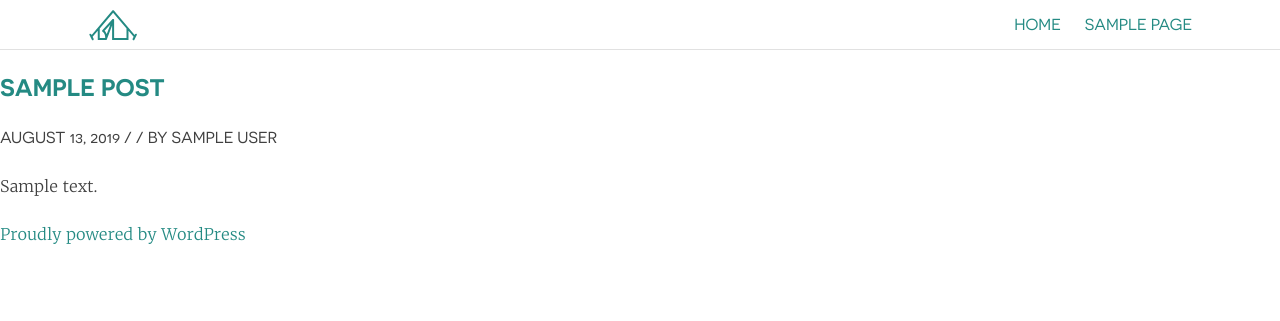
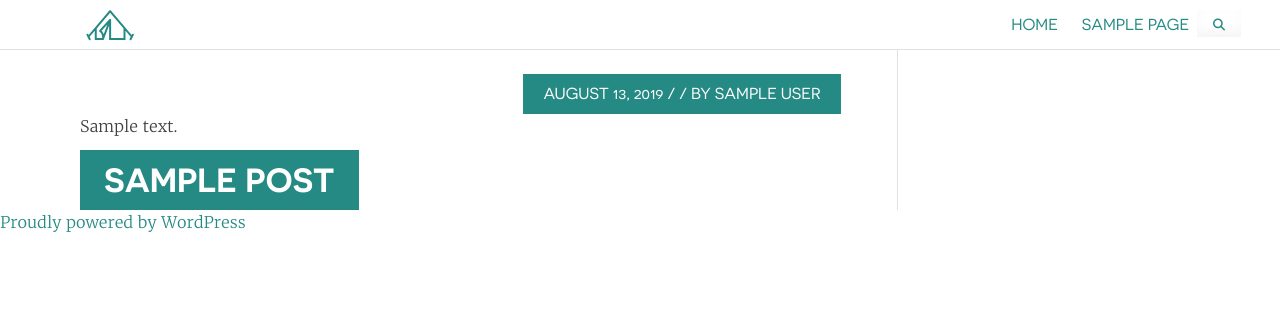
Before and after one commit to KanikaWadhawan/Inhabitent-project, a WordPress theme: template themes/inhabitent-redstarter-master/front-page.php in a window 1280 px wide. Shown: the top 321 px of the page. Run offline with PHP 8.4 and a stand-in for WordPress, Linux system fonts and the light colour scheme; the site name, menu and one post (Sample post) are stand-ins, and other content is empty; some libraries are stand-ins or nearby versions.

Commit message:
added styling for journals page

```diff
--- a/themes/inhabitent-redstarter-master/front-page.php
+++ b/themes/inhabitent-redstarter-master/front-page.php
@@ -36,5 +36,5 @@ get_header(); ?>
 		</main><!-- #main -->
 	</div><!-- #primary -->
 
-<?php get_sidebar(); ?>
+
 <?php get_footer(); ?>
--- a/themes/inhabitent-redstarter-master/header.php
+++ b/themes/inhabitent-redstarter-master/header.php
@@ -37,6 +37,7 @@
 
 					<?php wp_nav_menu( array( 'theme_location' => 'primary', 'menu_id' => 'primary-menu' ) ); ?>
 				</nav><!-- #site-navigation -->
+				<?php get_search_form();?>
 			</header><!-- #masthead -->
 
 			<div id="content" class="site-content">
--- a/themes/inhabitent-redstarter-master/sass/_content.scss
+++ b/themes/inhabitent-redstarter-master/sass/_content.scss
@@ -16,7 +16,6 @@
 		text-transform: uppercase;
 	}
 }
-
 
 .updated:not(.published){
 	display: none;
@@ -53,3 +52,92 @@
 .bypostauthor {
 	display: block;
 }
+
+
+
+// .entry-title{
+// 	top: 0;
+// 	position: absolute;
+// 	background-color:$color__link;
+// 	color:$color__background-body;
+// }
+
+// .entry-meta{
+// 	position: absolute;
+//     bottom: 0;
+//     background-color:$color__link;
+// 	color:$color__background-body;
+// }
+
+// .entry-header {
+// 	position: relative;
+// }
+
+.site-content{
+	display: flex;
+	margin-left: auto;
+    margin-right: auto;
+    width: 1120px;
+
+	.content-area {
+		border-right: 1px solid #e1e1e1;
+		padding-right: 5%;
+		width: 73%;
+	}
+}
+
+.blog,
+		.single-post,
+		.archive:not(.tax-product-type):not(.post-type-archive) {
+			.entry-header {
+				line-height: 0;
+				position: relative;
+
+				h1, h2 {
+					background-color: $color__link;
+					color: $color__background-body;
+					left: 0;
+					padding: .75rem 1.5rem;
+					position: absolute;
+					margin-top: 2.25rem;
+					max-width: 75%;
+					top: 0;
+					line-height: 2.25rem;
+					font-size: 2.1rem;
+				}
+			}
+
+			.entry-meta {
+				background-color:$color__link;
+				bottom: 0;
+				color: $color__background-body;
+				// display: inline-block;
+				padding: 20px;
+				position: absolute;
+				right: 0;
+
+				text-transform: uppercase;
+			}
+
+			.entry-header,
+	.entry-meta {
+		a {
+			color: $color__background-body;
+
+			&:hover {
+				color: $color__background-ins;
+			}
+		}
+	}
+
+		}
+
+		.widget-area, .content-area{
+       padding-top: 2.5rem;
+		padding-bottom: 3rem;
+		}
+
+		.widget-area {
+			padding-left: 5%;
+    width: 27%;
+		}
--- a/themes/inhabitent-redstarter-master/sass/_elements.scss
+++ b/themes/inhabitent-redstarter-master/sass/_elements.scss
@@ -65,6 +65,7 @@ dd {
 img {
   height: auto; /* Make sure images are scaled correctly. */
   max-width: 100%; /* Adhere to container width. */
+  width: 1500px;
 }
 
 table {
--- a/themes/inhabitent-redstarter-master/sass/_forms.scss
+++ b/themes/inhabitent-redstarter-master/sass/_forms.scss
@@ -60,3 +60,25 @@ textarea {
 	padding-left: 3px;
 	width: 100%;
 }
+
+.search-form{
+
+
+.search-field{
+	border:none;
+	border-radius:unset;
+	width:0;
+}
+}
+
+
+
+
+
+.search-submit{
+	border:none;
+	border-radius:unset;
+	position: absolute;
+	background-color: transparent;
+	color:$color__link;
+}
--- a/themes/inhabitent-redstarter-master/sass/_variables.scss
+++ b/themes/inhabitent-redstarter-master/sass/_variables.scss
@@ -18,7 +18,7 @@ $color__background-pre: #eee;
 $color__background-ins: #fff9c0;
 $color__border-abbr: #666;
 
-$color__link:#248A83;;
+$color__link:#248A83;
 $color__link-visited: purple;
 $color__link-hover: midnightblue;
 
--- a/themes/inhabitent-redstarter-master/searchform.php
+++ b/themes/inhabitent-redstarter-master/searchform.php
@@ -1,13 +1,14 @@
 <form role="search" method="get" class="search-form" action="<?php echo home_url( '/' ); ?>">
-	<fieldset>
-		<label>
-			<input type="search" class="search-field" placeholder="SEARCH ..." value="<?php echo esc_attr( get_search_query() ); ?>" name="s" title="Search for:" />
-		</label>
+
+
 		<button class="search-submit">
 			<span class="icon-search" aria-hidden="true">
 				<i class="fa fa-search"></i>
 			</span>
 			<span class="screen-reader-text"><?php echo esc_html( 'Search' ); ?></span>
 		</button>
-	</fieldset>
+		<label>
+			<input type="search" class="search-field" placeholder="SEARCH ..." value="<?php echo esc_attr( get_search_query() ); ?>" name="s" title="Search for:" />
+		</label>
+
 </form>
--- a/themes/inhabitent-redstarter-master/style.css
+++ b/themes/inhabitent-redstarter-master/style.css
@@ -391,7 +391,8 @@ img {
   height: auto;
   /* Make sure images are scaled correctly. */
   max-width: 100%;
-  /* Adhere to container width. */ }
+  /* Adhere to container width. */
+  width: 1500px; }
 
 table {
   margin: 0 0 1.5rem;
@@ -463,6 +464,18 @@ input[type="search"] {
 textarea {
   padding-left: 3px;
   width: 100%; }
+
+.search-form .search-field {
+  border: none;
+  border-radius: unset;
+  width: 0; }
+
+.search-submit {
+  border: none;
+  border-radius: unset;
+  position: absolute;
+  background-color: transparent;
+  color: #248A83; }
 
 /*--------------------------------------------------------------
 # Navigation
@@ -654,6 +667,73 @@ a {
 .bypostauthor {
   display: block; }
 
+.site-content {
+  display: -webkit-box;
+  display: -ms-flexbox;
+  display: flex;
+  margin-left: auto;
+  margin-right: auto;
+  width: 1120px; }
+  .site-content .content-area {
+    border-right: 1px solid #e1e1e1;
+    padding-right: 5%;
+    width: 73%; }
+
+.blog .entry-header,
+.single-post .entry-header,
+.archive:not(.tax-product-type):not(.post-type-archive) .entry-header {
+  line-height: 0;
+  position: relative; }
+  .blog .entry-header h1, .blog .entry-header h2,
+  .single-post .entry-header h1,
+  .single-post .entry-header h2,
+  .archive:not(.tax-product-type):not(.post-type-archive) .entry-header h1,
+  .archive:not(.tax-product-type):not(.post-type-archive) .entry-header h2 {
+    background-color: #248A83;
+    color: #fff;
+    left: 0;
+    padding: .75rem 1.5rem;
+    position: absolute;
+    margin-top: 2.25rem;
+    max-width: 75%;
+    top: 0;
+    line-height: 2.25rem;
+    font-size: 2.1rem; }
+
+.blog .entry-meta,
+.single-post .entry-meta,
+.archive:not(.tax-product-type):not(.post-type-archive) .entry-meta {
+  background-color: #248A83;
+  bottom: 0;
+  color: #fff;
+  padding: 20px;
+  position: absolute;
+  right: 0;
+  text-transform: uppercase; }
+
+.blog .entry-header a,
+.blog .entry-meta a,
+.single-post .entry-header a,
+.single-post .entry-meta a,
+.archive:not(.tax-product-type):not(.post-type-archive) .entry-header a,
+.archive:not(.tax-product-type):not(.post-type-archive) .entry-meta a {
+  color: #fff; }
+  .blog .entry-header a:hover,
+  .blog .entry-meta a:hover,
+  .single-post .entry-header a:hover,
+  .single-post .entry-meta a:hover,
+  .archive:not(.tax-product-type):not(.post-type-archive) .entry-header a:hover,
+  .archive:not(.tax-product-type):not(.post-type-archive) .entry-meta a:hover {
+    color: #fff9c0; }
+
+.widget-area, .content-area {
+  padding-top: 2.5rem;
+  padding-bottom: 3rem; }
+
+.widget-area {
+  padding-left: 5%;
+  width: 27%; }
+
 /*--------------------------------------------------------------
 # Media
 --------------------------------------------------------------*/
```
Also changed, not shown: themes/inhabitent-redstarter-master/page-about.php (added, +37 -0 lines), themes/inhabitent-redstarter-master/build/css/style.min.css, uploads/2019/08/about-hero-1-1024x683.jpg (added), uploads/2019/08/about-hero-1-150x150.jpg (added), uploads/2019/08/about-hero-1-300x200.jpg (added), uploads/2019/08/about-hero-1-768x512.jpg (added), uploads/2019/08/about-hero-1.jpg (added), 1 other file.
